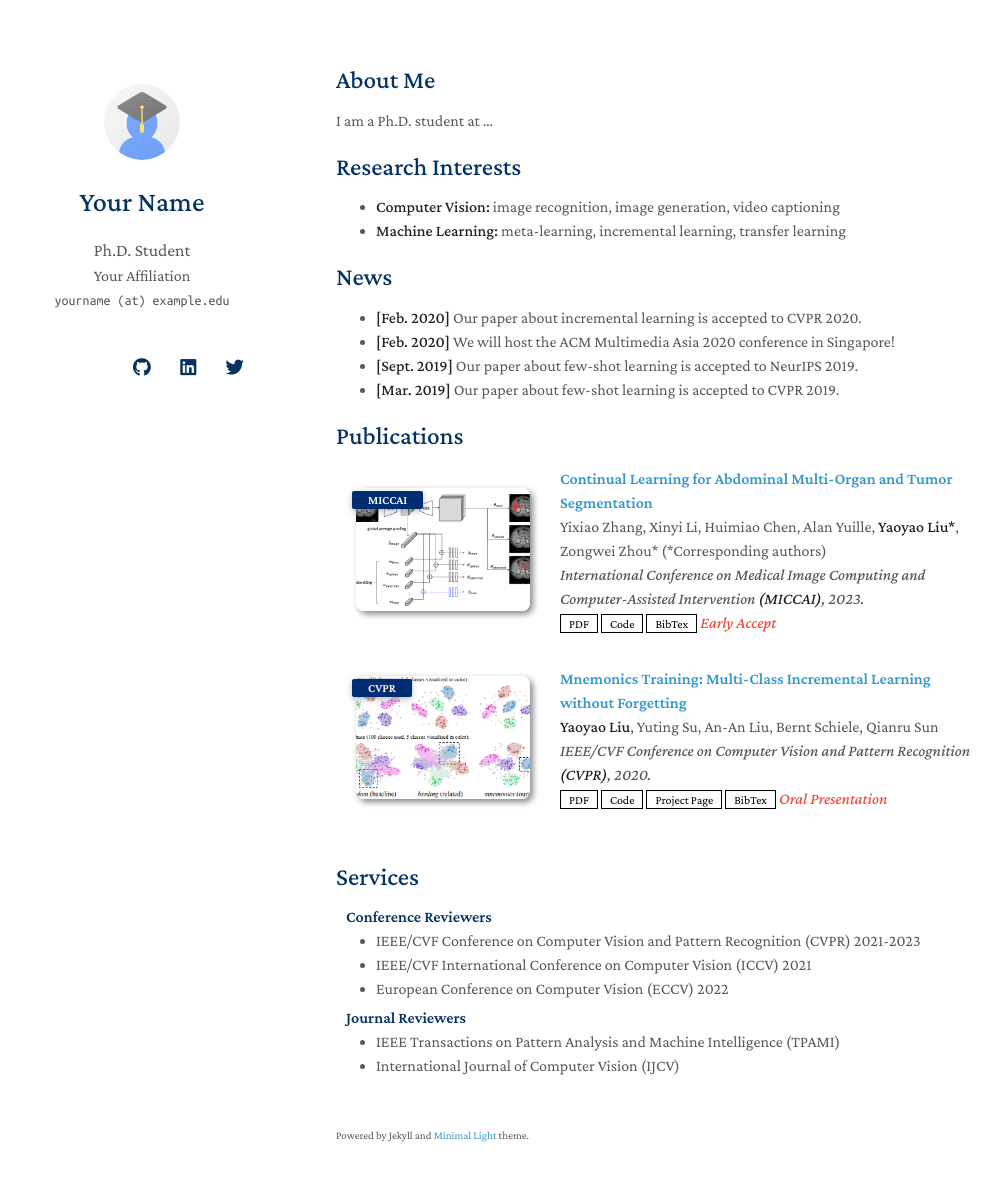
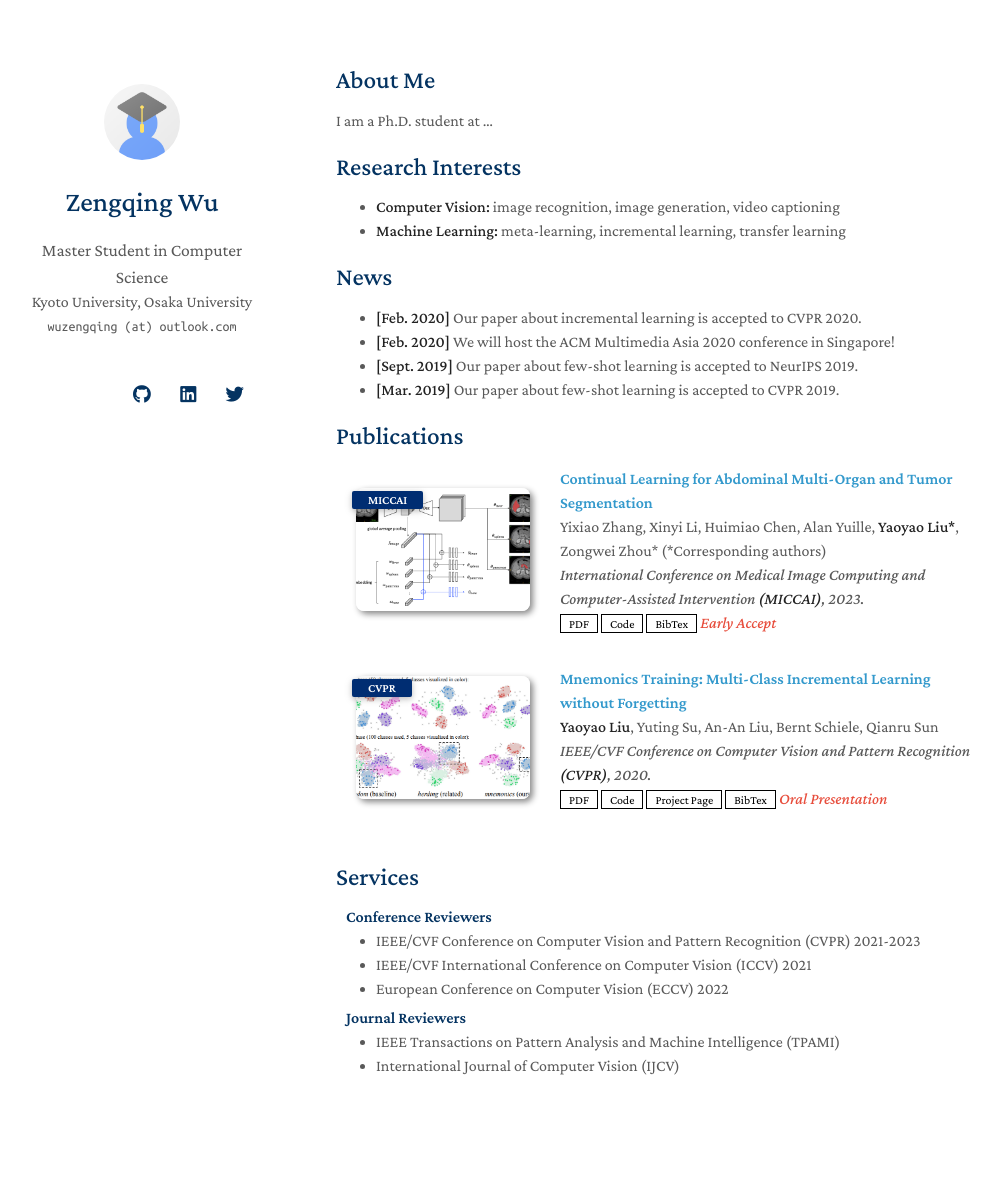
Before and after one commit to wuzengqing001225/wuzengqing001225.github.io, a Jekyll site: the page built from index.md, in a window 1280 px wide and 1216 px high. Shown: the top 1181 px of the window, without its empty margins (134-1135 px from the left). Built offline with Jekyll 4.4.1, drawn with Linux system fonts in a browser that asks for light colours; nearby versions of some CDN libraries; a style sheet for code colours, icons or effects is not loaded; our own code applies the rules of GitHub Pages for plain Markdown files.

Commit message:
Update _config.yml

```diff
--- a/_config.yml
+++ b/_config.yml
@@ -1,22 +1,22 @@
 # Basic Information
-title: Your Name
-position: Ph.D. Student
-affiliation: Your Affiliation
-email: yourname (at) example.edu
+title: Zengqing Wu
+position: Master Student in Computer Science
+affiliation: Kyoto University, Osaka University
+email: wuzengqing (at) outlook.com
 
 # Search Engine Optimization (SEO)
 # The following information is used to improve the website traffic from search engines, e.g., Google.
-keywords: minimal light
-description: The Minimal Light is a simple and elegant jekyll theme for academic personal homepage.
-canonical: https://minimal-light-theme.yliu.me/
+keywords: Zengqing Wu
+description: Academic homepage of Zengqing Wu.
+canonical: wuzengqing001225.github.io
 
 # Links
 # If you don't need one of them, you may delete the corresponding line.
-google_scholar: https://scholar.google.com/
+google_scholar: https://scholar.google.com/citations?user=8p3HcqsAAAAJ
 cv_link: assets/files/curriculum_vitae.pdf
-github_link: https://github.com/
-linkedin: https://www.linkedin.com/
-twitter: https://twitter.com/
+github_link: https://github.com/wuzengqing001225
+linkedin: https://www.linkedin.com/in/zengqing-wu-4222861b9
+twitter: https://twitter.com/WuZengqing
 
 # Images (e.g., your profile picture and your website's favicon)
 # "favicon" and "favicon_dark" are used for the light and dark modes, respectively.
@@ -26,7 +26,7 @@ favicon_dark: ./assets/img/favicon-dark.png
 
 # Footnote
 # You may use the option to disable the footnote, "Powered by Jekyll and Minimal Light theme."
-enable_footnote: true
+enable_footnote: false
 
 # Auto Dark Mode
 # You may use the option to disable the automatic dark theme
@@ -38,7 +38,7 @@ font: "Serif" # or "Sans Serif"
 
 # Google Analytics ID
 # Please remove this if you don't use Google Analytics
-google_analytics: UA-111540567-4
+# google_analytics: UA-111540567-4
 
 # Use this project as a remote theme for GitHub Pages
 # See the guide here: https://docs.github.com/en/pages/setting-up-a-github-pages-site-with-jekyll/adding-a-theme-to-your-github-pages-site-using-jekyll
```
